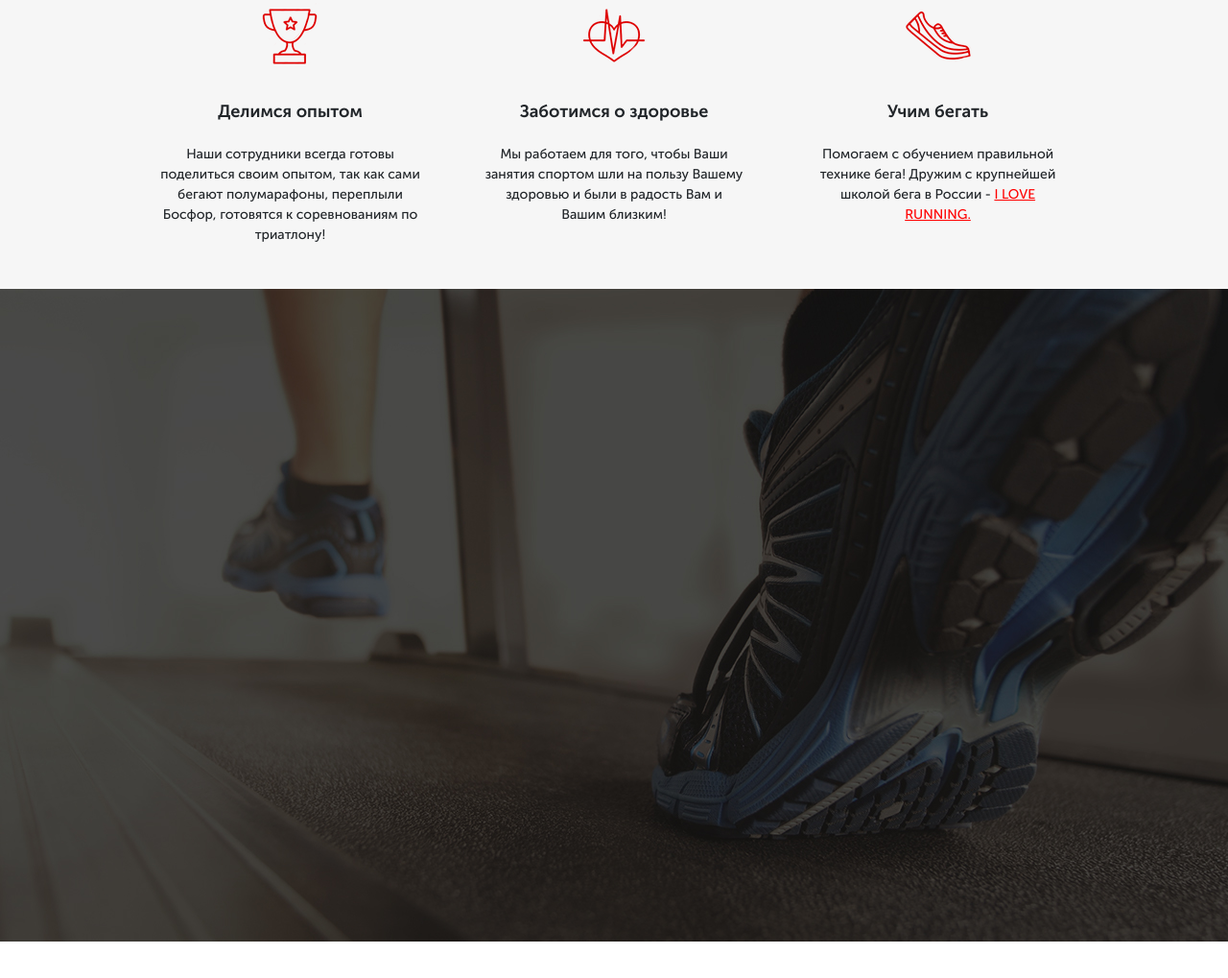
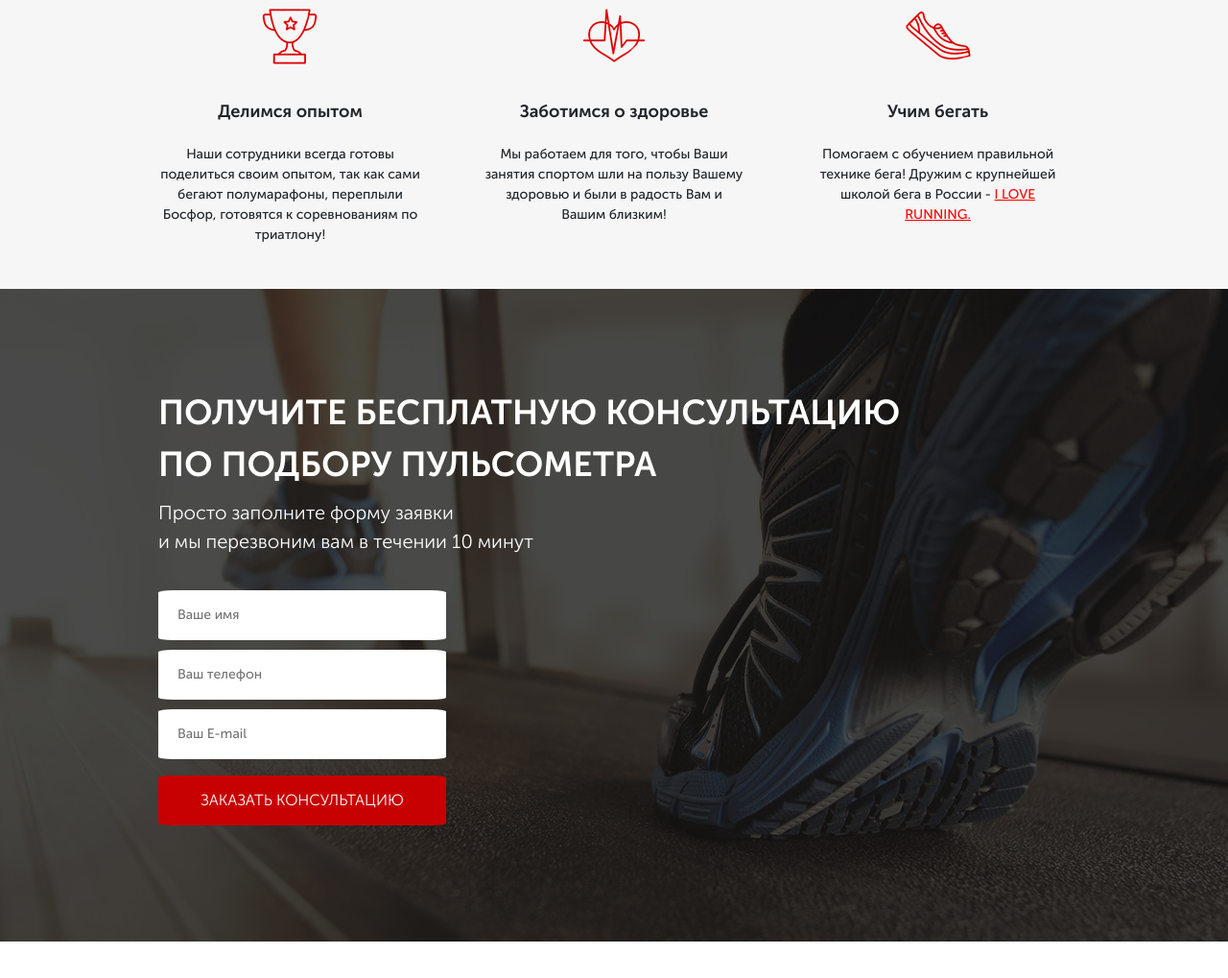
Before and after one commit to Kirill-W8/puls, a website: page src/index.html in a window 1280 px wide. Shown: the part 829-1848 px from the top of the page at 96% size. Before the commit the page ends 1810 px from the top, so only its background shows below. Drawn offline with Linux system fonts and the light colour scheme.

Commit message:
пересели на js)

```diff
--- a/src/index.html
+++ b/src/index.html
@@ -83,11 +83,23 @@
 
       <section class="consultation">
           <div class="container">
+            <div class="f">f</div>
+            <h2 class="cons">Получите бесплатную консультацию по подбору пульсометра </h2>
+            <h3 class="sub_cons">Просто заполните форму заявки<br> и мы перезвоним вам в течении 10 минут</h3>
               <div class="left">
-
+                  <form action="#">
+                      <input placeholder="Ваше имя" type="text">
+                      <input placeholder="Ваш телефон" type="number">
+                      <input placeholder="Ваш E-mail" type="email">
+                      <button class="button_cons">Заказать консультацию</button>
+                  </form>
 
               </div>
           </div>
       </section>
+
+      <section class="carousel">
+
+      </section>
 </body>
 </html>
--- a/src/sass/blocks/style.scss
+++ b/src/sass/blocks/style.scss
@@ -183,4 +183,57 @@
 .consultation{
     height: 680px;
     background: url(../../img/bg2.png) center (center/cover) no-repeat;
+    .f{
+        font-size: 1px;
+    }
+    .cons{
+        width: 799px;
+        margin-top: 100px;
+        font-weight: bold;
+        font-size: 36px;
+        line-height: 54px;
+        color:#fff;
+        text-transform: uppercase;
+    }
+    .sub_cons{
+        font-style: normal;
+        font-weight: 300;
+        font-size: 20px;
+        line-height: 30px;
+        color:#fff;
+        margin-bottom: 36px;
+    }
+    form{
+        display: flex;
+        flex-direction: column;
+        :nth-child(3){
+            margin-bottom: 17px;
+        }
+
+        input{
+            width: 300px;
+            height: 52px;
+            border-radius: 5%;
+            padding-left: 20px;
+            font-size: 14px;
+            margin-bottom: 10px;
+            border: none;
+
+        }
+        .button_cons{
+            width: 300px;
+            height: 52px;
+            background-color: #C70101;
+            color: #fff;
+            font-size: 16px;
+            font-weight: 300;
+            border: none;
+            border-radius: 5%;
+            text-transform: uppercase;
+        }
+    }
 }
+
+.carousel{
+    padding: 81px 0px;
+}
```
Also changed, not shown: src/css/blocks/style.min.css, 1 other file.
